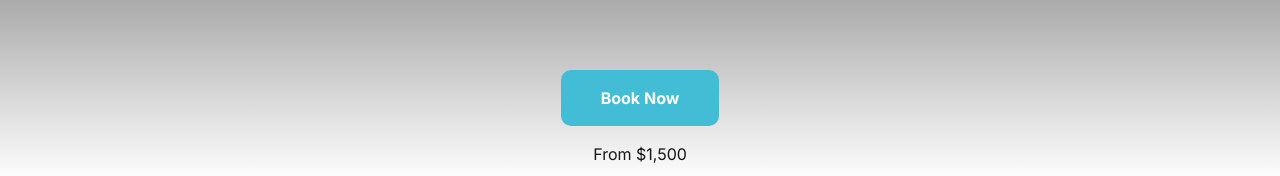
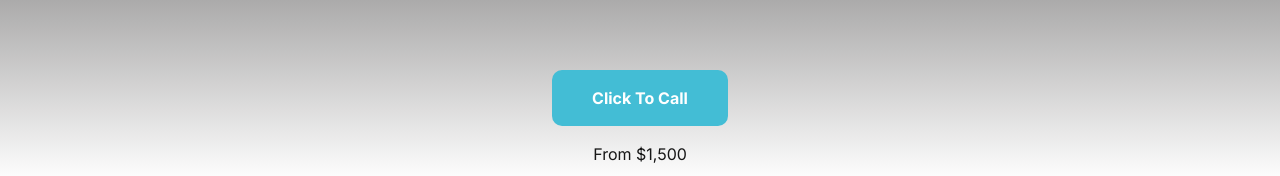
Before and after one commit to jisanjung/becleannext, a Next.js app: page /8-year-ceramic-coating in a window 1280 px wide. Shown: the part 706-882 px from the top of the page. Built offline with nearby package versions, Linux system fonts and the light colour scheme.

Commit message:
change service cta lang

```diff
--- a/src/app/8-year-ceramic-coating/Hero.jsx
+++ b/src/app/8-year-ceramic-coating/Hero.jsx
@@ -17,7 +17,7 @@ const Hero = ({ className }) => {
               />
             </div>
             <div className="flex justify-center">
-              <a href="/book" className="mb-4 button inline-block w-full lg:w-auto text-center">Book Now</a>
+              <a href="/book" className="mb-4 button inline-block w-full lg:w-auto text-center">Click To Call</a>
             </div>
             <p className="text-center">From $1,500</p>
         </div>
```
